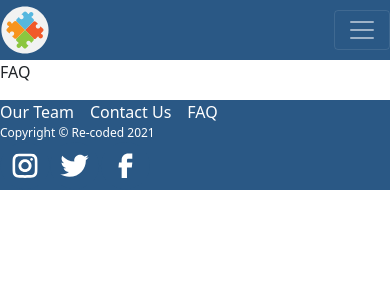
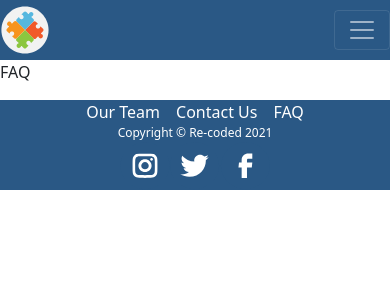
Before and after one commit to ReCoded-Org/capstone-turkey-love-thy-neighbour, a React (Create React App) app: page /faq in a window 390 px wide. Shown: the top 300 px of the page. Built offline with nearby package versions, Linux system fonts and the light colour scheme.

Commit message:
Add responsive footer

```diff
--- a/src/components/Footer/index.jsx
+++ b/src/components/Footer/index.jsx
@@ -18,20 +18,34 @@ function Footer() {
   return (
     <Container fluid className="footer-container-fluid">
       <Container>
-        <Row className="footer-container d-flex  justify-content-between align-items-center">
-          <Col xs={12} sm={12} md={4}>
-            <Link to="/our-team" className="ms-sm-auto ms-xs-auto">
-              Our Team
-            </Link>
+        <Row className="footer-container d-flex justify-content-between align-items-center">
+          <Col
+            xs={12}
+            sm={12}
+            md={4}
+            className="text-md-start text-sm-center text-center"
+          >
+            <Link to="/our-team">Our Team</Link>
             <Link to="/contact-us" style={{ margin: "0 16px" }}>
               Contact Us
             </Link>
             <Link to="/faq">FAQ</Link>
           </Col>
-          <Col xs={12} sm={12} md={4} style={{ fontSize: "12px" }}>
+          <Col
+            xs={12}
+            sm={12}
+            md={4}
+            style={{ fontSize: "12px" }}
+            className="text-center"
+          >
             Copyright © Re-coded 2021
           </Col>
-          <Col xs={12} sm={12} md={4}>
+          <Col
+            xs={12}
+            sm={12}
+            md={4}
+            className="text-md-end text-sm-center text-center"
+          >
             <img src={InstagramLogo} alt="instagram logo" />
             <img src={TwitterLogo} alt="twitter logo" />
             <img src={FacebookLogo} alt="facebook logo" />
```
